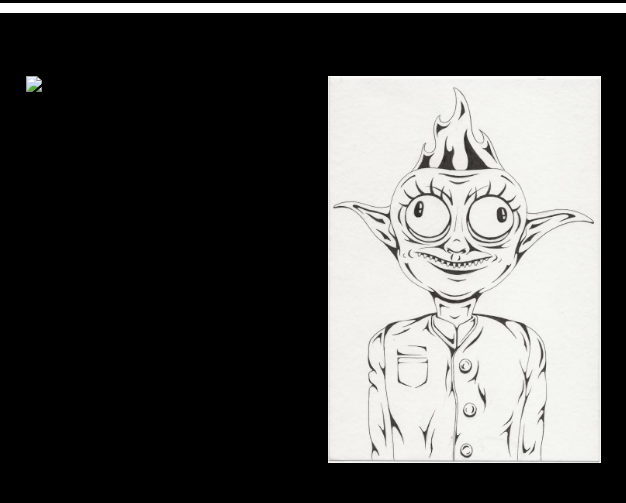
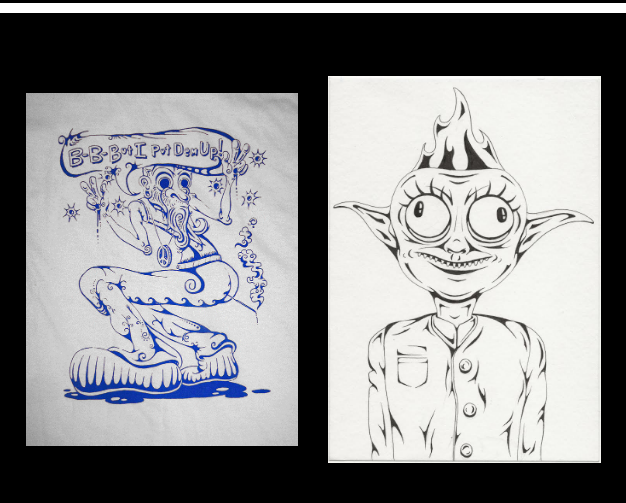
Before and after one commit to deklyngardner/deklyngardner, a plain HTML site: page sketchbook.html in a window 1280 px wide. Shown: the part 197-700 px from the top of the page, 327-953 px from the left. Drawn offline with Linux system fonts and the light colour scheme; grey boxes are pictures that could not be loaded.

Commit message:
Update sketchbook.html

```diff
--- a/sketchbook.html
+++ b/sketchbook.html
@@ -45,7 +45,7 @@
         </div>
         <div class="portfolio-item">
             <div class="item-content">
-              <img src="imgs/sketch/BumblinHippie.gif" alt="Bumblin Hippie">
+              <img src="imgs/sketch/BigSmellyHippie.gif" alt="Bumblin Hippie">
               <div class="item-text"><b>Bumblin' Hippie</b><br>Oil Sharpie on acetate<br>Screen printed on paper and t-shirt</div>
             </div>
         </div>
```
